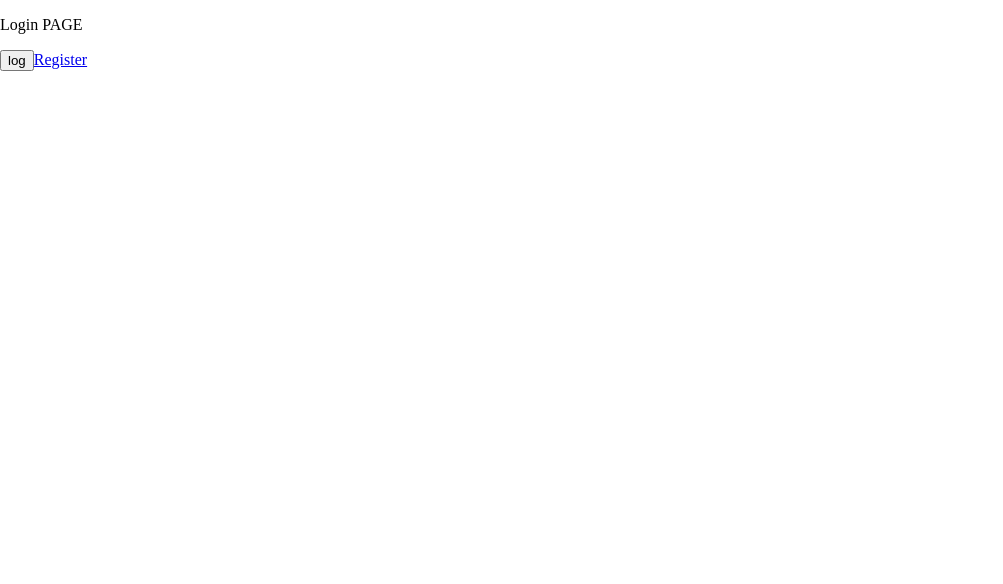
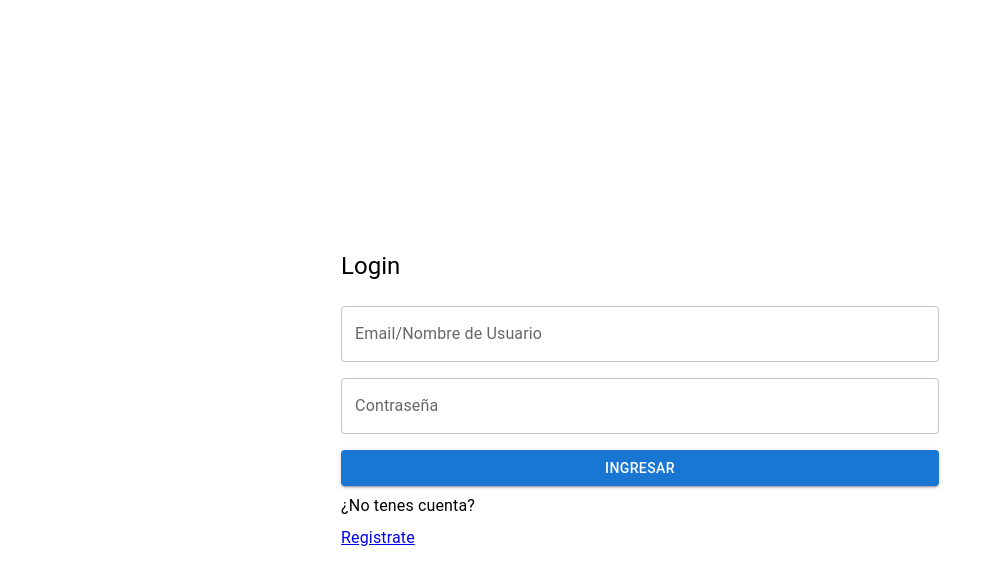
Before and after one commit to saini-facundo/sitio-pesca-fe, a React (Vite) app in the folder sitio-pesca/: page / in a window 1280 px wide. Shown: the top 584 px of the page, without its empty margins (0-1003 px from the left). Built offline with nearby package versions, Linux system fonts and the light colour scheme.

Commit message:
login form

```diff
--- a/sitio-pesca/src/pages/Login.jsx
+++ b/sitio-pesca/src/pages/Login.jsx
@@ -1,20 +1,90 @@
-import { Link } from "react-router-dom";
 import { startSignIn } from "../store/auth/thunks";
-import { useDispatch } from "react-redux";
+import { useDispatch, useSelector } from "react-redux";
+import { AuthTemplate } from "../templates/Auth";
+import { useMemo, useState } from "react";
+import { useForm } from "react-hook-form";
+import { Button, Grid, TextField } from "@mui/material";
 
 function LoginPage() {
+  const {
+    register,
+    handleSubmit,
+    formState: { errors },
+  } = useForm({
+    defaultValues: {
+      username: "",
+      password: "",
+    },
+  });
+
+  const { status } = useSelector((state) => {
+    return state.auth;
+  });
+
   const dispatch = useDispatch();
 
-  const loginUser = () => {
-    dispatch(startSignIn({ username: "pescador1", password: "123456" }));
+  const isCheckingAuthentication = useMemo(
+    () => status === "checking",
+    [status]
+  );
+
+  const onSubmit = (data) => {
+    dispatch(startSignIn(data));
   };
 
   return (
-    <div>
-      <p>Login PAGE</p>
-      <button onClick={loginUser}>log</button>
-      <Link to="/register">Register</Link>
-    </div>
+    <AuthTemplate
+      title="Login"
+      linkText1="¿No tenes cuenta?"
+      linkText2="Registrate"
+      linkHref="/register"
+    >
+      <form onSubmit={handleSubmit(onSubmit)}>
+        <Grid container>
+          <Grid item xs={12} sx={{ mt: 2 }}>
+            <TextField
+              {...register("username", {
+                required: "Email/Nombre de usuario obligatorio",
+              })}
+              label="Email/Nombre de Usuario"
+              type="text"
+              placeholder=""
+              fullWidth
+              error={!!errors.username}
+              helperText={errors.username?.message}
+            />
+          </Grid>
+
+          <Grid item xs={12} sx={{ mt: 2 }}>
+            <TextField
+              {...register("password", {
+                required: "La contraseña es obligatoria",
+                minLength: {
+                  value: 6,
+                  message: "La contraseña debe ser de 6 caracteres o mas",
+                },
+              })}
+              label="Contraseña"
+              type="password"
+              placeholder=""
+              fullWidth
+              error={!!errors.password}
+              helperText={errors.password?.message}
+            />
+          </Grid>
+          <Grid item xs={12} sx={{ mt: 2 }}>
+            <Button
+              disabled={isCheckingAuthentication}
+              type="submit"
+              variant="contained"
+              fullWidth
+            >
+              Ingresar
+            </Button>
+          </Grid>
+        </Grid>
+      </form>
+    </AuthTemplate>
   );
 }
 
```
